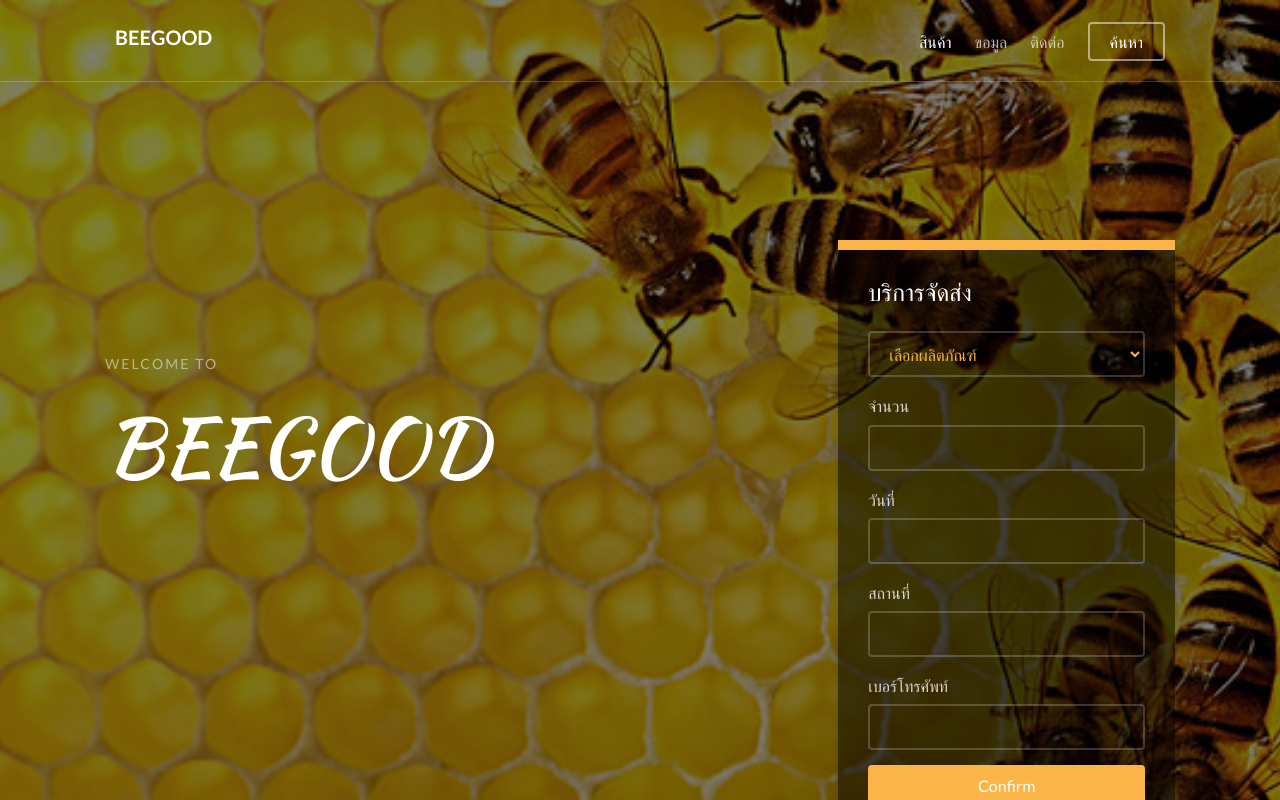
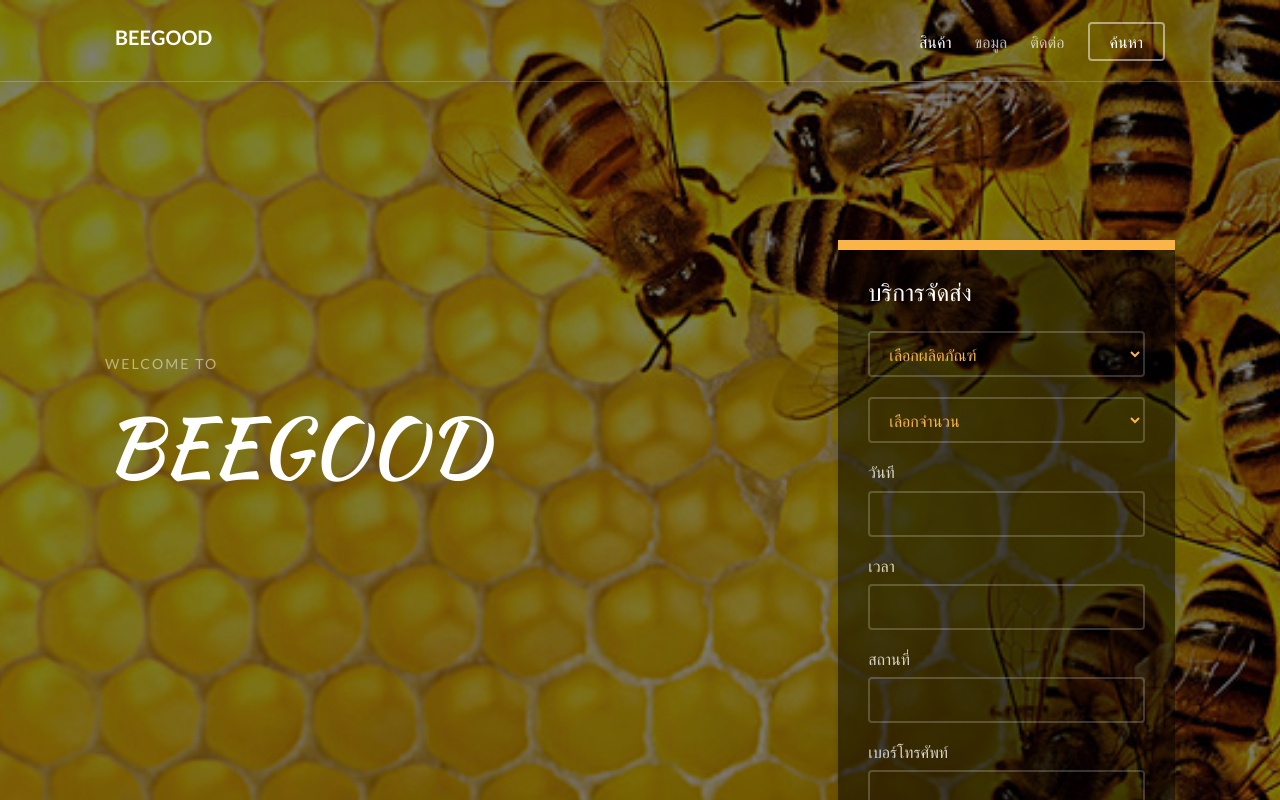
Before and after one commit to jame30229/beegood, a plain HTML site: page index.html in a window 1280 px wide. Drawn offline with Linux system fonts and the light colour scheme; files whose address does not match are found by name.

Commit message:
update index.html
update index.html

```diff
--- a/index.html
+++ b/index.html
@@ -123,13 +123,27 @@
 												</div>
 												<div class="row form-group">
 													<div class="col-md-12">
-														<label for="date-start">จำนวน</label>
+														<label for="activities"></label>
+														<select name="#" id="activities" class="form-control">
+															<option value="">เลือกจำนวน</option>
+															<option value="">5</option>
+															<option value="">10</option>
+															<option value="">20</option>
+															<option value="">50</option>
+															<option value="">100</option>
+
+														</select>
+													</div>
+												</div>
+												<div class="row form-group">
+													<div class="col-md-12">
+														<label for="date-start">วันที</label>
 														<input type="text" id="date" class="form-control">
 													</div>
 												</div>
 												<div class="row form-group">
 													<div class="col-md-12">
-														<label for="date-start">วันที่</label>
+														<label for="date-start">เวลา</label>
 														<input type="text" id="time" class="form-control">
 													</div>
 												</div>
@@ -152,7 +166,6 @@
 												</div>
 											</form>
 										</div>
-
 
 									</div>
 								</div>
```
